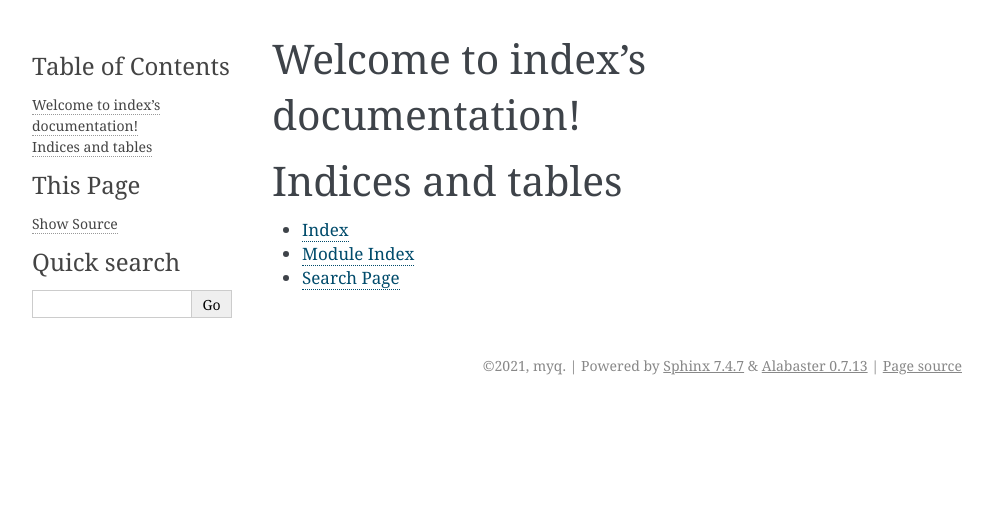
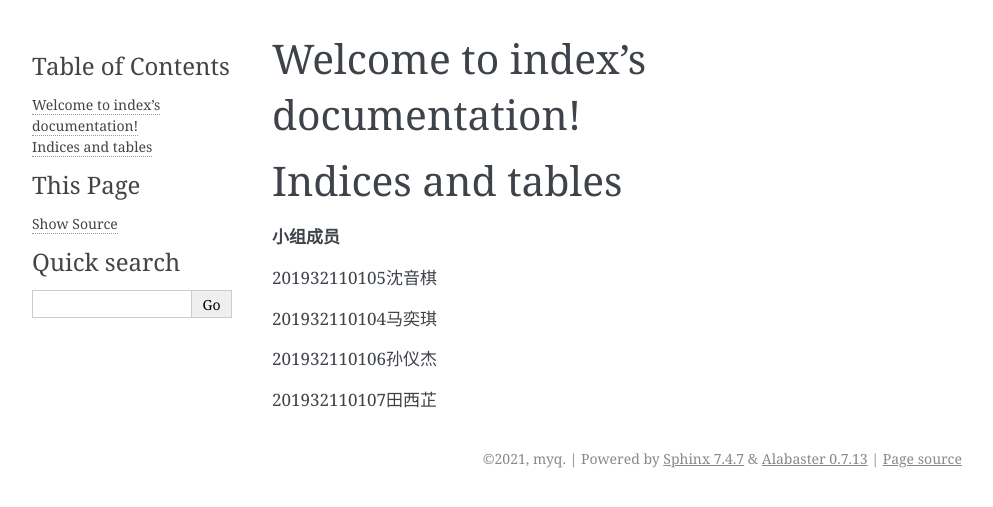
Before and after one commit to mayiqi/EnglishPal, a Sphinx documentation site: the page built from app/docs/source/index.rst, in a window 1280 px wide. Shown: the top 507 px of the page, without its empty margins (148-1141 px from the left). Built offline with Sphinx 7.4.7, drawn with Linux system fonts in a browser that asks for light colours.

Commit message:
Update index.rst

```diff
--- a/app/docs/source/index.rst
+++ b/app/docs/source/index.rst
@@ -14,7 +14,12 @@ Welcome to index's documentation!
 
 Indices and tables
 ==================
+**小组成员**
 
-* :ref:`genindex`
-* :ref:`modindex`
-* :ref:`search`
+201932110105沈音棋
+
+201932110104马奕琪
+
+201932110106孙仪杰
+
+201932110107田西芷
```
